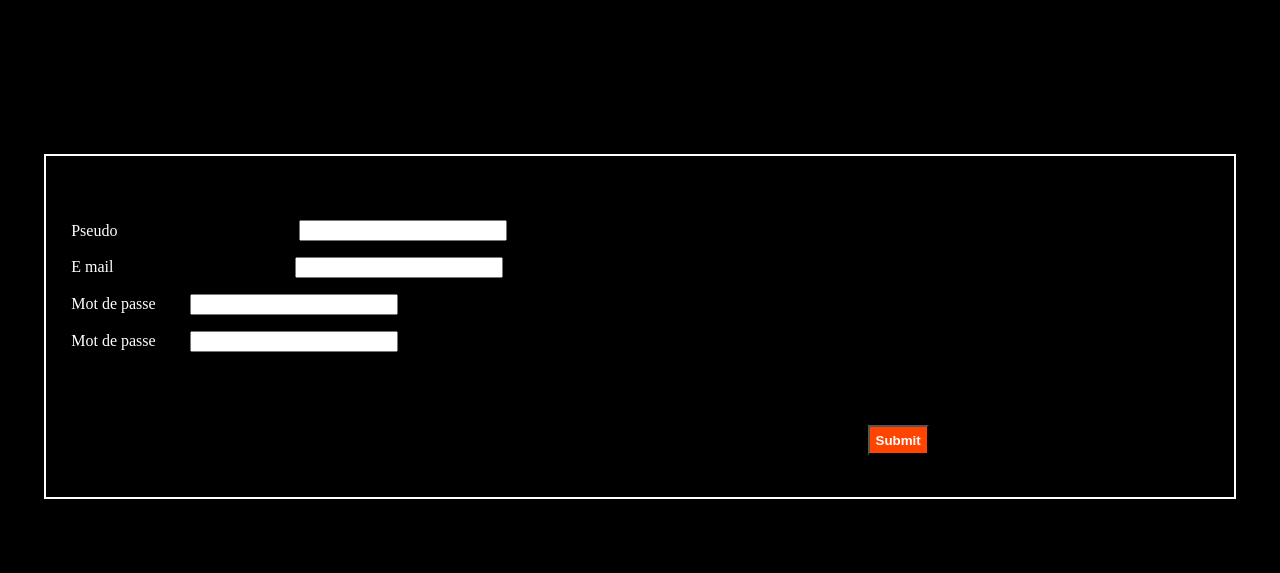
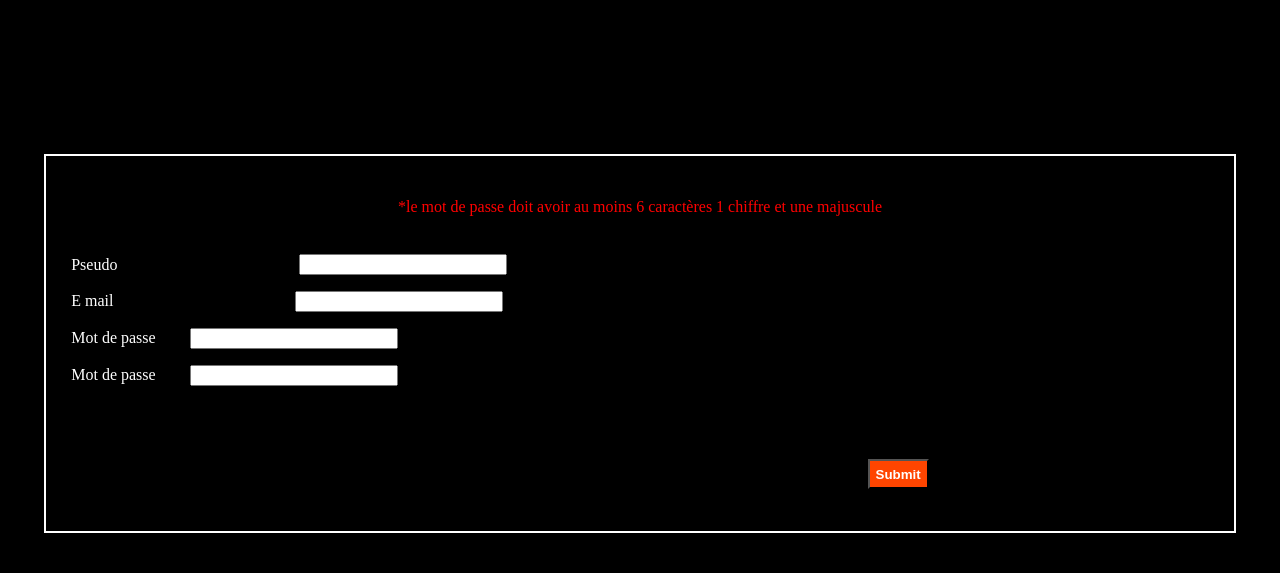
Before and after one commit to stephanieangibert/projet4, a PHP site: page /index.php?action=subscribe in a window 1280 px wide. Shown: the part 226-799 px from the top of the page. Run offline with PHP 8.4, Linux system fonts and the light colour scheme.

Commit message:
ajout du regex,moteur InnoDB,controle varaible session utilisateur pour gestion Backoffice

```diff
--- a/controller/backend.php
+++ b/controller/backend.php
@@ -5,13 +5,14 @@ require_once('model/commentManager.php');
 require_once('model/reportManager.php');
 require_once('model/MemberManager.php');
 
-function passWord(){
+/* function passWord(){
 
     require('view/backend/password.php');
-}
+} */
+
 function adminConnection()
 {
-   if ((isset($_POST['submitmdp'])&& $_POST['pass']=="jean")||$_SESSION['admin']==1){
+   if ($_SESSION['admin']=='1'){
 
         $memberU=new MemberManager();
         $commentU=new CommentManager();
@@ -20,13 +21,14 @@ function adminConnection()
         $sqcom=$commentU->addComments();
         $sqposts=$postU->addPosts();
 
+
         require('view/backend/admin.php');
    }
 
        else{
 
-           require('view/backend/password.php');
-           echo   "<font color='white'>Vous n'êtes pas l'administrateur.</font><br/>" ;
+
+           header('location:index.php');
 
        }
 
@@ -51,7 +53,6 @@ function deletePosts($idPost)
 {
     $post=new PostManager();
     $delPost=$post->deletePost($idPost);
-    $delComAssoc=$post->deleteComAssociatedPost($idPost);
    header('location:index.php?action=admin');
 }
 function editUser($idUs)
--- a/controller/frontend.php
+++ b/controller/frontend.php
@@ -39,6 +39,7 @@ function reportComment($id,$postid)
 {
    $report= new ReportManager();
    $reportCom=$report->reporting($id);
+
    if ( $reportCom === false) {
       die('Impossible d\'ajouter le signalement !');
   }
@@ -65,16 +66,20 @@ function displaySubscribe()
                   $memberM=new MemberManager();
                   $mailexist=$memberM->subscribe($mail);
                   if($mailexist == 0) {
+
                      if($mdp == $mdp1) {
+                        if(preg_match('#^(?=.*[a-z])(?=.*[A-Z])(?=.*[0-9]).{6,}$#', $mdp)){
                        $mdp= password_hash($_POST['pass'], PASSWORD_DEFAULT);
                        $mdp1 = password_hash($_POST['pass1'], PASSWORD_DEFAULT);
                        $insertmbr=$memberM->member($pseudo, $mail, $mdp,$admin);
+                       $erreur = "Votre compte a bien été créé !"; }
 
 
-                        $erreur = "Votre compte a bien été créé !";
+                      else {$erreur = "Doit comporter au moins 6 caractères et 1 majuscule !";}
 
-                     } else {
-                        $erreur = "Vos mots de passe ne correspondent pas !";
+
+                     }else{
+                        $erreur = "Vos mots de passe ne correspondent pas";
                      }
                   } else {
                      $erreur = "Adresse mail déjà utilisée !";
@@ -117,20 +122,20 @@ function displaySubscribe()
 
                   else{
                      throw new Exception($erreur3='Mauvais mail ou mot de passe !');
-                     header('location:index.php?erreur');
+
 
                   }
 
                 } else {
                   throw new Exception("Mauvais mail ou mot de passe !");
-                 header('location:index.php?erreur');
+
 
                  }
 
 
                 } else {
                  throw new Exception("Tous les champs doivent être complétés !");
-                 header('location:index.php?erreur');
+
     }
 
  }
--- a/index.php
+++ b/index.php
@@ -18,7 +18,7 @@ try {
         elseif ($_GET['action'] == 'addComment') {
             if (isset($_GET['id']) && $_GET['id'] > 0) {
                 if (!empty($_POST['comment'])) {
-                    addComment($_GET['id'], $_SESSION['pseudo'], $_POST['comment']);
+                    addComment($_GET['id'], $_SESSION['pseudo'], htmlspecialchars($_POST['comment']));
                 }
                 else {
                     throw new Exception('Tous les champs ne sont pas remplis !');
@@ -31,6 +31,7 @@ try {
         elseif($_GET['action']=='reportComment'){
             if (isset($_GET['id']) && $_GET['id'] > 0){
                 reportComment($_GET['id'],$_GET['postid']);
+                nbreReport($_GET['id'],$_GET['postid']);
             }
             else {
                 throw new Exception('Tous les champs ne sont pas remplis !');
@@ -47,10 +48,11 @@ try {
         elseif ($_GET['action'] == 'disconnection'){
             displayDisconnection();
         }
-        elseif($_GET['action'] == 'pass'){
-            passWord();
-        }
+        // elseif($_GET['action'] == 'pass'){
+        //     passWord();
+        // }
         elseif($_GET['action'] == 'admin'){
+
             adminConnection();
 
         }
--- a/model/manager.php
+++ b/model/manager.php
@@ -5,7 +5,6 @@ class Manager
     protected function dbConnect()
     {
         $db = new PDO('mysql:host=localhost;dbname=project4;charset=utf8', 'root', '');
-    // $db = new PDO('mysql:host=db5000219174.hosting-data.io;dbname=dbs213939;charset=utf8', 'dbu204211', 'Romane1010!');
-        return $db;
+
     }
 }
--- a/model/postManager.php
+++ b/model/postManager.php
@@ -38,14 +38,7 @@ public function deletePost($idPost)
     $delPost=$delPos->fetch();
     return $delPost;
 }
-public function deleteComAssociatedPost($idPost)
-    {
-        $db = $this->dbConnect();
-        $delComAs=$db->prepare("DELETE FROM comments  WHERE post_id = ?");
-        $delComAs->execute(array($idPost));
-        $delComAssoc=$delComAs->fetch();
-        return $delComAssoc;
-    }
+
 public function editPosts($idPt)
 {
     $db = $this->dbConnect();
--- a/model/reportManager.php
+++ b/model/reportManager.php
@@ -9,6 +9,7 @@ class ReportManager extends Manager
     $reportCom=$reporting->execute(array($id));
     return $reportCom;
 }
+
 public function deleteReporting($id)
 {
     $db = $this->dbConnect();
--- a/public/css/couleur.css
+++ b/public/css/couleur.css
@@ -102,6 +102,10 @@ h6{
     display:flex;
     flex-direction: row;
 }
+.mot{
+    color:red;
+    text-align: center;
+}
 #submit2{
     margin-left: 4%;
 }
@@ -202,6 +206,10 @@ h6{
     text-decoration: none;
     color:white;
 
+}
+#message{
+
+    color: white;
 }
 .publication{
     color: orangered;
@@ -311,8 +319,16 @@ h5{
 #pseudo{
     margin-left: 16%;
 }
+.publication{
+    text-align: left;
+}
 }
 @media all and (min-device-width:768px) and (max-device-width:1024px)
 {
-
+.image img{
+    padding-left: 0;
 }
+.publication{
+    text-align: center;
+}
+}
--- a/view/backend/admin.php
+++ b/view/backend/admin.php
@@ -118,6 +118,10 @@
          ?>
          </tbody>
          </table>
+
+    }
+
+
     </body>
     <a href="index.php?action=addPost" > <p class="titre">Ajouter un chapitre</p></a>
     </html>
--- a/view/frontend/listPostsView.php
+++ b/view/frontend/listPostsView.php
@@ -7,7 +7,7 @@ if(isset($_SESSION['admin'])){
         <ul class="menu">
         <li ><a href=index.php?action=disconnection>Deconnexion</a></li>
         <li class="bienvenue"> Bienvenue   '.ucfirst($_SESSION["pseudo"]);echo'</li>
-        <li class="boutonvert"><a href="index.php?action=pass">ADMIN</a></li>
+        <li class="boutonvert"><a href="index.php?action=admin">ADMIN</a></li>
         </ul>
         </nav>';
 
--- a/view/frontend/postView.php
+++ b/view/frontend/postView.php
@@ -70,7 +70,10 @@ while ($comment = $comments->fetch())
 
 <div class="signaler">
 <p class="textcommentaire"><?php echo nl2br(htmlspecialchars(($comment['comment']))); ?></p>
+
 <p id="signaler"><a href="index.php?action=reportComment&amp;id=<?php echo $comment['id']?>&postid=<?php echo $_GET['id']?>">signaler</a></p>
+
+
 
 </div>
 
--- a/view/frontend/subscribe.php
+++ b/view/frontend/subscribe.php
@@ -14,6 +14,7 @@
 
 
 <div id="formulaire">
+    <p class="mot">*le mot de passe doit avoir au moins 6 caractères 1 chiffre et une majuscule</p>
 <form action="" method="POST">
     <p ><label for="pseudo" >Pseudo</label><input  type="text" name="pseudo" id="pseudo" value="<?php if(isset($pseudo)) { echo $pseudo; } ?>" /></p>
     <p ><label for="email" >E mail</label><input  type="email" name="email" id="mail" value="<?php if(isset($mail)) { echo $mail; } ?>" /></p>
--- a/view/frontend/template.php
+++ b/view/frontend/template.php
@@ -20,5 +20,6 @@
     </footer>
 
     <script src="public/js/intro.js"> </script>
+
 </body>
 </html>
```
Lines whose indentation alone changed are shown as unchanged.
